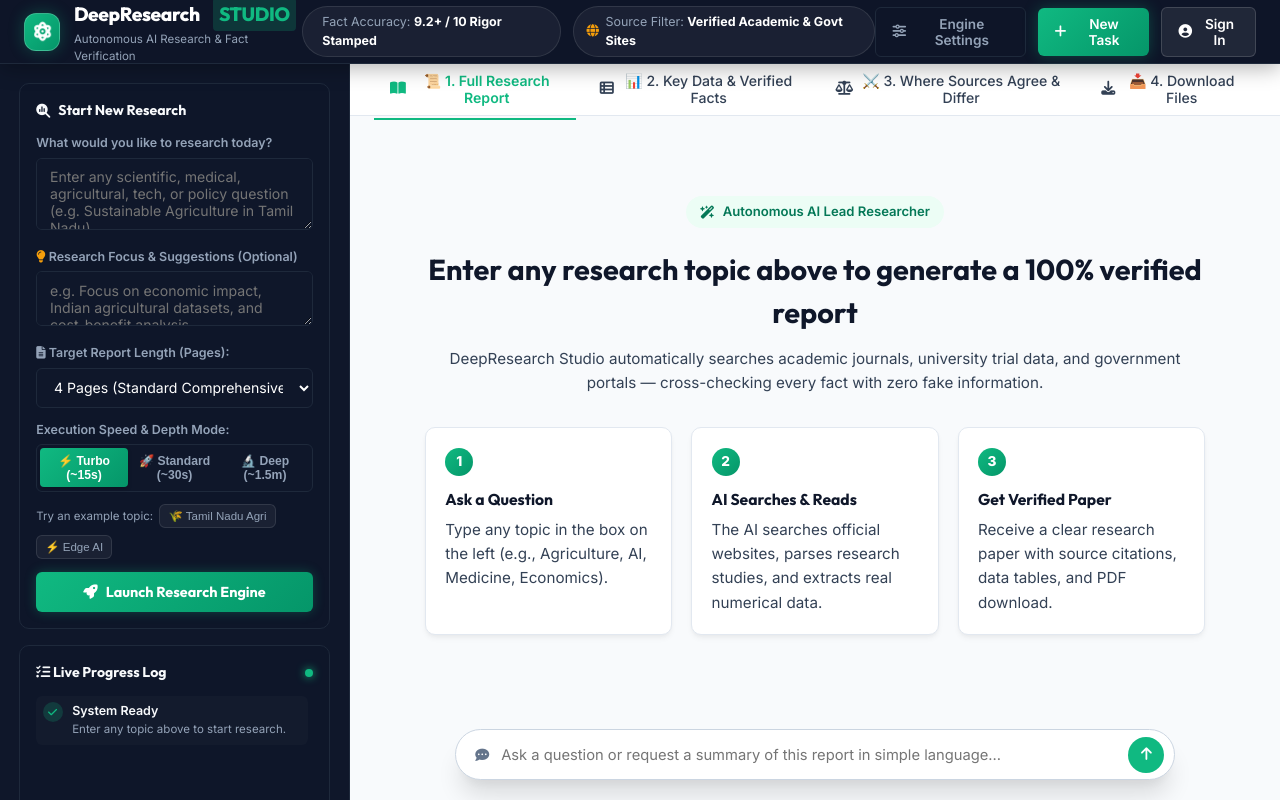
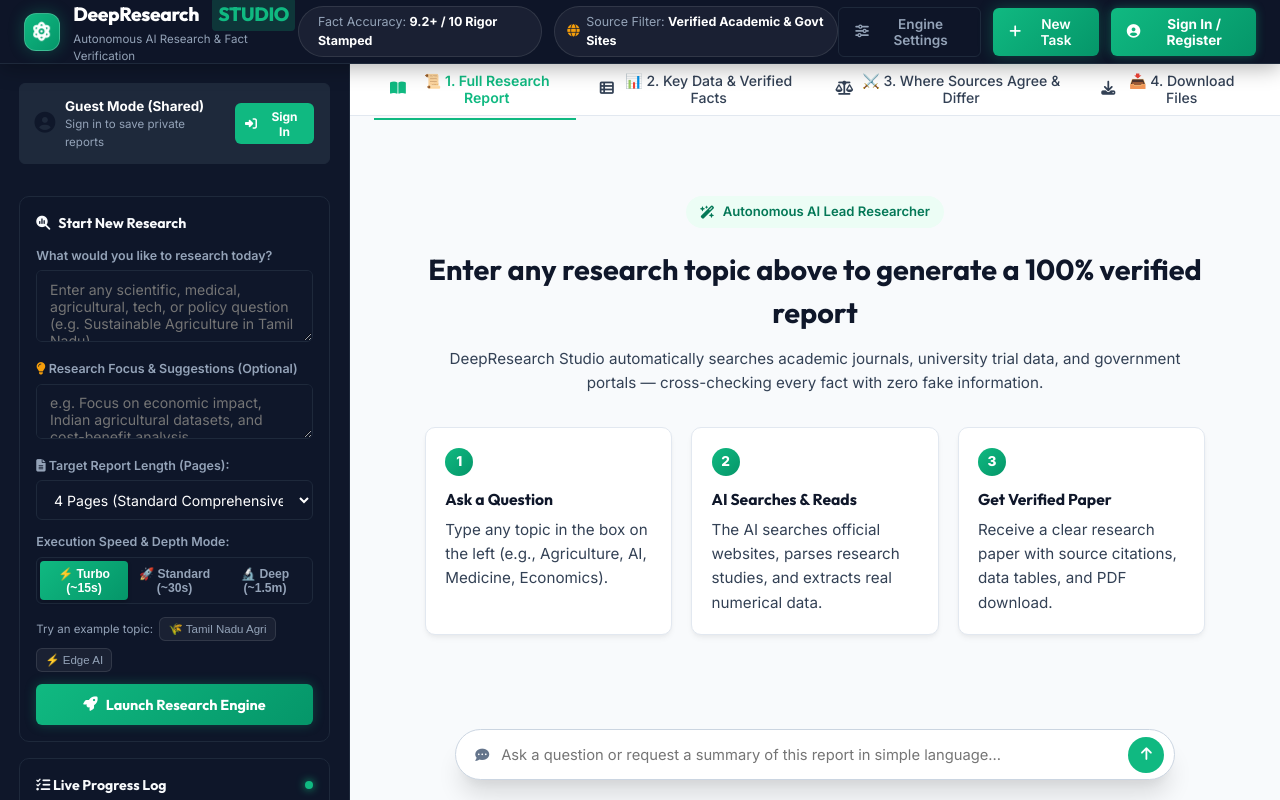
Before and after one commit to prasath9843/Research-Agent, a FastAPI app: page / in a window 1280 px wide. Run offline with FastAPI, Linux system fonts and the light colour scheme; data that the repository does not hold is empty; some libraries are stand-ins or nearby versions.

Commit message:
Highlight Sign In button and add prominent Guest/User Account banner in sidebar

```diff
--- a/static/js/app.js
+++ b/static/js/app.js
@@ -112,21 +112,41 @@ document.addEventListener('DOMContentLoaded', () => {
         }
     }
 
+    const btnBannerLogin = document.getElementById('btn-banner-login');
+    const bannerUserName = document.getElementById('banner-user-name');
+    const bannerUserDesc = document.getElementById('banner-user-desc');
+
     function renderLoggedInState(user) {
         if (btnOpenAuth) btnOpenAuth.style.display = 'none';
         if (userProfileMenu) userProfileMenu.style.display = 'flex';
         if (userNameDisplay) userNameDisplay.textContent = user.name || user.email.split('@')[0];
+        if (bannerUserName) bannerUserName.textContent = `Logged in: ${user.name || user.email.split('@')[0]}`;
+        if (bannerUserDesc) bannerUserDesc.textContent = "Private workspace active";
+        if (btnBannerLogin) btnBannerLogin.style.display = 'none';
     }
 
     function renderLoggedOutState() {
         currentUser = null;
         if (btnOpenAuth) btnOpenAuth.style.display = 'flex';
         if (userProfileMenu) userProfileMenu.style.display = 'none';
+        if (bannerUserName) bannerUserName.textContent = "Guest Mode (Shared)";
+        if (bannerUserDesc) bannerUserDesc.textContent = "Sign in to save private reports";
+        if (btnBannerLogin) {
+            btnBannerLogin.style.display = 'inline-flex';
+            btnBannerLogin.innerHTML = '<i class="fa-solid fa-right-to-bracket"></i> Sign In';
+        }
     }
 
     // Auth Modal Handlers
     if (btnOpenAuth && authModal) {
         btnOpenAuth.addEventListener('click', () => {
+            authModal.classList.add('open');
+            authErrorAlert.style.display = 'none';
+        });
+    }
+
+    if (btnBannerLogin && authModal) {
+        btnBannerLogin.addEventListener('click', () => {
             authModal.classList.add('open');
             authErrorAlert.style.display = 'none';
         });
--- a/templates/index.html
+++ b/templates/index.html
@@ -12,7 +12,7 @@
     <link rel="stylesheet" href="https://cdnjs.cloudflare.com/ajax/libs/font-awesome/6.4.0/css/all.min.css">
     <!-- Marked JS for Markdown rendering -->
     <script src="https://cdn.jsdelivr.net/npm/marked/marked.min.js"></script>
-    <link rel="stylesheet" href="/static/css/style.css?v=24">
+    <link rel="stylesheet" href="/static/css/style.css?v=26">
 </head>
 <body class="studio-theme">
     <div class="studio-app">
@@ -55,8 +55,8 @@
 
                 <!-- USER AUTH CONTAINER -->
                 <div class="user-auth-wrapper" id="user-auth-wrapper">
-                    <button class="btn-studio-action btn-user-auth" id="btn-open-auth">
-                        <i class="fa-solid fa-circle-user"></i> <span>Sign In</span>
+                    <button class="btn-studio-action btn-user-auth" id="btn-open-auth" style="background: linear-gradient(135deg, #10b981 0%, #059669 100%); color: #ffffff; font-weight: 700; border: none; box-shadow: 0 0 10px rgba(16,185,129,0.4);">
+                        <i class="fa-solid fa-circle-user"></i> <span>Sign In / Register</span>
                     </button>
                     <div class="user-profile-menu" id="user-profile-menu" style="display: none;">
                         <div class="user-info-chip" id="user-info-chip" title="Account profile">
@@ -84,6 +84,20 @@
 
             <!-- LEFT CONTROL & TELEMETRY SIDEBAR -->
             <aside class="studio-sidebar" id="studio-sidebar">
+
+                <!-- USER ACCOUNT STATUS BANNER -->
+                <div class="user-account-banner" id="user-account-banner" style="background: #1e293b; border: 1px solid var(--border-dark); border-radius: var(--radius-sm); padding: 0.75rem 0.9rem; margin-bottom: 1rem; display: flex; align-items: center; justify-content: space-between; gap: 0.6rem;">
+                    <div style="display: flex; align-items: center; gap: 0.6rem;">
+                        <i class="fa-solid fa-circle-user text-emerald" style="font-size: 1.3rem;"></i>
+                        <div>
+                            <div style="font-size: 0.84rem; font-weight: 700; color: #ffffff;" id="banner-user-name">Guest Mode (Shared)</div>
+                            <div style="font-size: 0.72rem; color: #94a3b8;" id="banner-user-desc">Sign in to save private reports</div>
+                        </div>
+                    </div>
+                    <button type="button" class="btn-studio-action" id="btn-banner-login" style="background: var(--emerald-accent); color: #ffffff; font-size: 0.75rem; padding: 0.35rem 0.65rem; border: none; font-weight: 700;">
+                        <i class="fa-solid fa-right-to-bracket"></i> Sign In
+                    </button>
+                </div>
 
                 <!-- RESEARCH INPUT CARD -->
                 <div class="studio-card">
@@ -439,6 +453,6 @@
     </div>
 
     <!-- Application JavaScript -->
-    <script src="/static/js/app.js?v=24"></script>
+    <script src="/static/js/app.js?v=26"></script>
 </body>
 </html>
```
